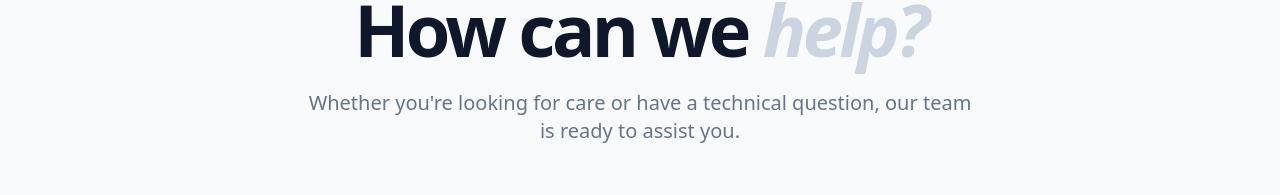
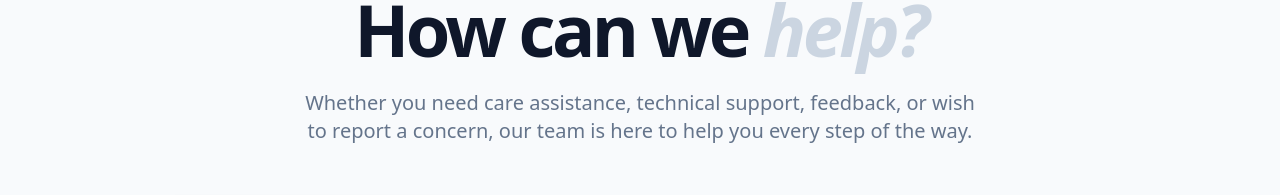
Before and after one commit to Prakhar007Pathak/elderly-healthcare-platform, a React (Vite) app in the folder frontend/: page /contact in a window 1280 px wide. Shown: the part 278-473 px from the top of the page. Built offline with nearby package versions, Linux system fonts and the light colour scheme; no server answers.

Commit message:
Update Readme file...

```diff
--- a/frontend/src/pages/Contact.jsx
+++ b/frontend/src/pages/Contact.jsx
@@ -56,7 +56,7 @@ const Contact = () => {
                             How can we <span className="text-slate-300 italic">help?</span>
                         </h1>
                         <p className="text-slate-500 text-lg md:text-xl max-w-2xl mx-auto font-medium">
-                            Whether you're looking for care or have a technical question, our team is ready to assist you.
+                            Whether you need care assistance, technical support, feedback, or wish to report a concern, our team is here to help you every step of the way.
                         </p>
                     </motion.div>
                 </section>
```
